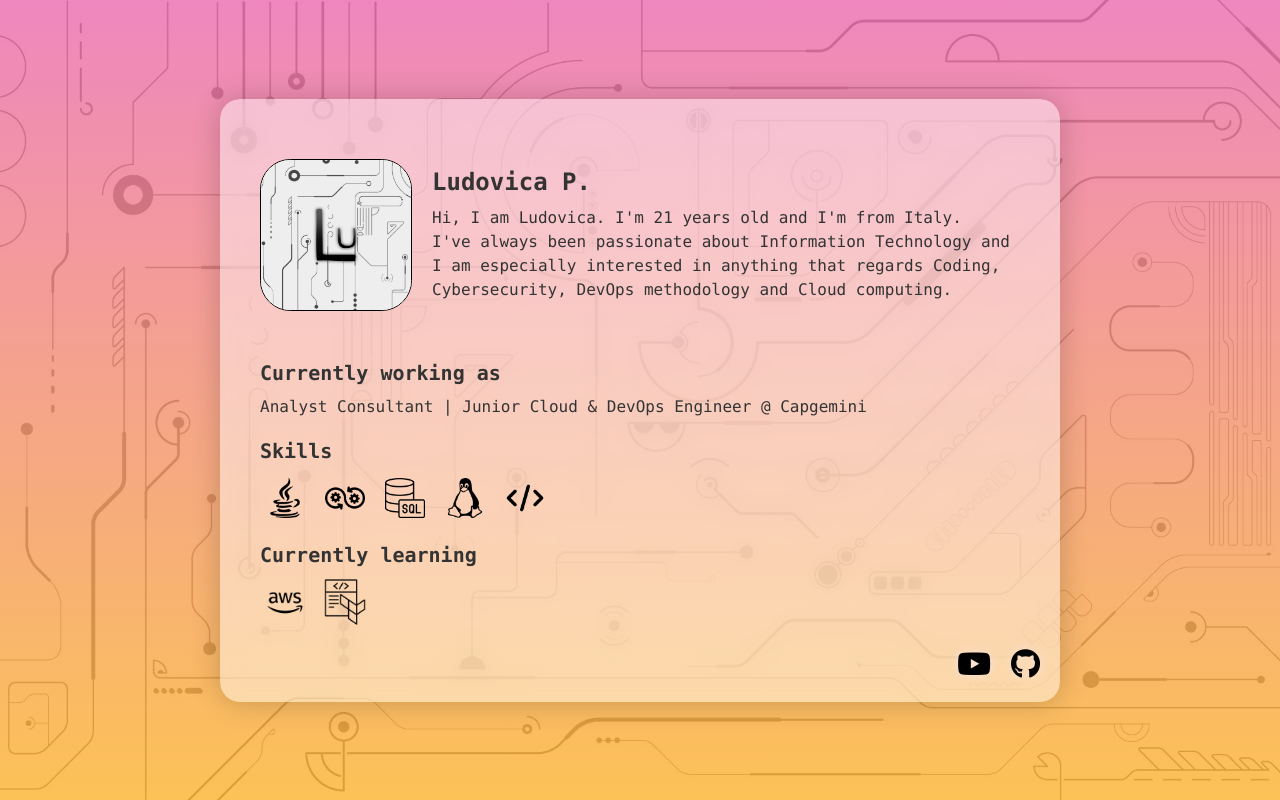
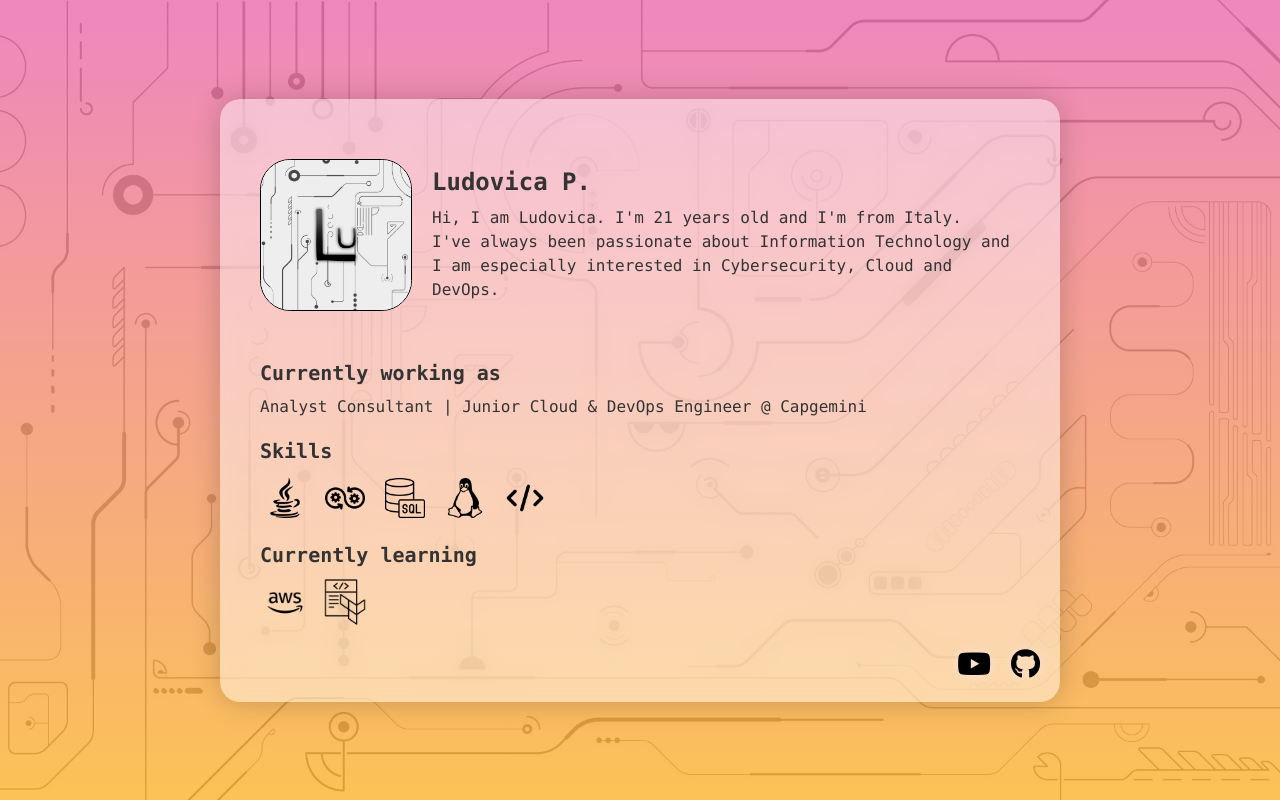
Before and after one commit to ludovicad3v/ludovicad3v.github.io, a plain HTML site: page index.html in a window 1280 px wide. Drawn offline with Linux system fonts and the light colour scheme.

Commit message:
changed bio

```diff
--- a/index.html
+++ b/index.html
@@ -15,7 +15,7 @@
             <img src="images/logo.png" alt="My Logo" class="profile-photo">
             <div class="profile-info">
                 <h1>Ludovica P.</h1>
-                <p class="introduction">Hi, I am Ludovica. I'm 21 years old and I'm from Italy.<br>I've always been passionate about Information Technology and I am especially interested in anything that regards Coding, Cybersecurity, DevOps methodology and Cloud computing.</p>
+                <p class="introduction">Hi, I am Ludovica. I'm 21 years old and I'm from Italy.<br>I've always been passionate about Information Technology and I am especially interested in Cybersecurity, Cloud and DevOps.</p>
             </div>
         </section>
         <section class="details">
```
